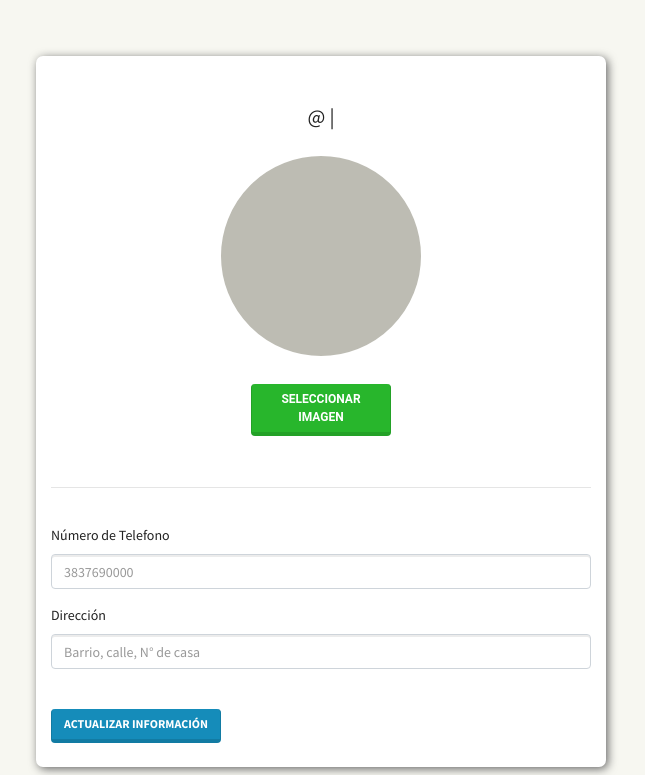
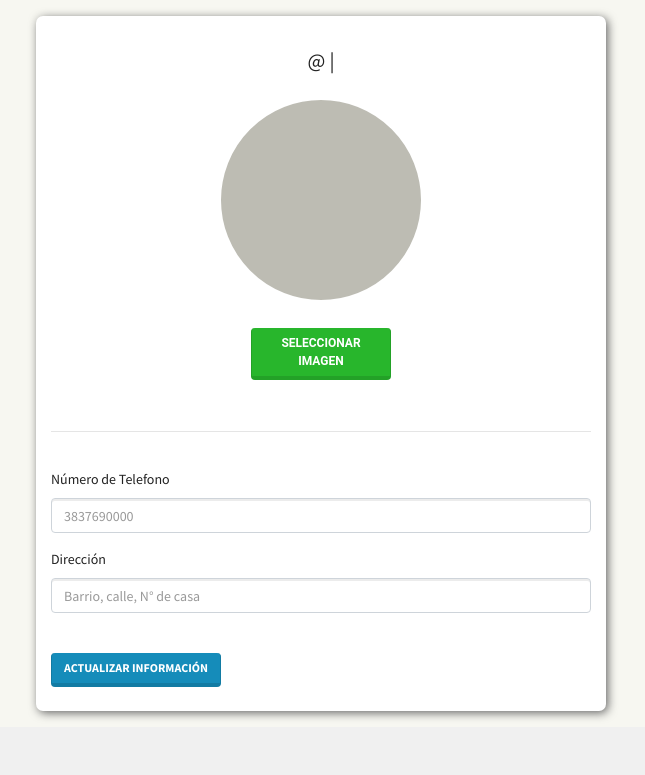
Before and after one commit to tapiaw38/bolsadeempleo, a Django app: template templates/user/update_person.html in a window 1280 px wide. Shown: the part 73-848 px from the top of the page, without its empty margins (319-964 px from the left). After the commit the page ends 792 px from the top, so only its background shows below. Run offline with Django 3.2, Linux system fonts and the light colour scheme; the template is opened without the code that fills it: values that come from a table or form of the project are taken from there, others are empty; some libraries are stand-ins or nearby versions.

```diff
--- a/templates/user/update_person.html
+++ b/templates/user/update_person.html
@@ -13,7 +13,7 @@
 
 {% block content %}
 
-<div class="container pt-5">
+<div class="container pt-2">
     <div class="row justify-content-md-center">
         <div class="col-lg-6 col-sm-10 m-2 pt-4 target">
             <form id="update-person" method="POST" enctype="multipart/form-data">
@@ -23,7 +23,7 @@
                     <p class="alert alert-danger">{{form.errors}}</p>
                 {% endif %}
 
-                <div class="media pt-4">
+                <div class="media pt-2">
 
                     <div class="media-body text-center">
                         <h4 class="mb-4">@{{user.username}} | {{user.get_full_name}}</h4>
```
